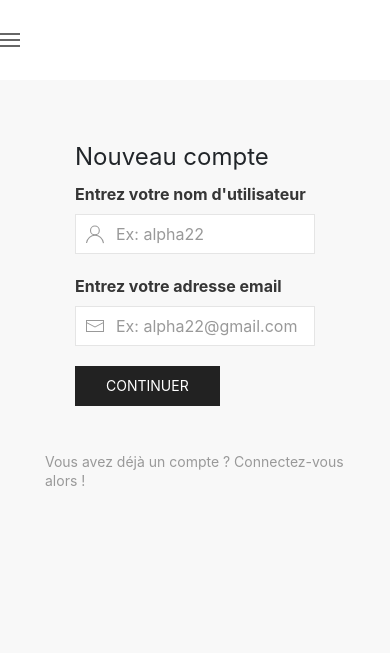
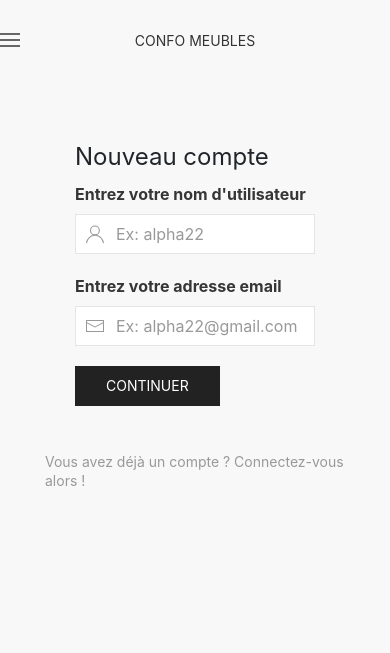
Before and after one commit to imhassane/karimvente, a Django app: page /accounts/signup/ in a window 390 px wide. Shown: the top 653 px of the page. Run offline with Django 3.2, Linux system fonts and the light colour scheme; some libraries are stand-ins or nearby versions.

Commit message:
Amélioration de la barre de navigation pour les mobiles

```diff
--- a/templates/general/navbar-sm.html
+++ b/templates/general/navbar-sm.html
@@ -1,8 +1,16 @@
-<div class="uk-offcanvas-content uk-hidden@s">
+<div class="uk-navbar-container uk-offcanvas-content uk-hidden@s" uk-navbar>
 
     <div class="uk-navbar-left">
         <a class="uk-navbar-toggle" uk-toggle="target: #offcanvas-nav-primary" uk-navbar-toggle-icon href="#"></a>
-     </div>
+    </div>
+
+    <div class="uk-navbar-center">
+        <ul class="uk-navbar-nav">
+            <li class="uk-active">
+                <a href="{% url 'main:home' %}" class="my-title">Confo Meubles</a>
+            </li>
+        </ul>
+    </div>
 
     <div id="offcanvas-nav-primary" uk-offcanvas="mode: reveal; overlay: true">
         <div class="uk-offcanvas-bar uk-flex uk-flex-column">
@@ -21,7 +29,7 @@
                 <li><a href="{% url 'accounts:signup' %}"><span class="uk-margin-small-right" uk-icon="icon: user"></span> Nouveau compte</a></li>
 
                 <li class="uk-nav-header">Contact</li>
-                <li><a href="#"><span class="uk-margin-small-right" uk-icon="icon: mail"></span> Service client</a></li>
+                <li><a href="{% url 'contact:home' %}"><span class="uk-margin-small-right" uk-icon="icon: mail"></span> Service client</a></li>
             </ul>
 
         </div>
```
